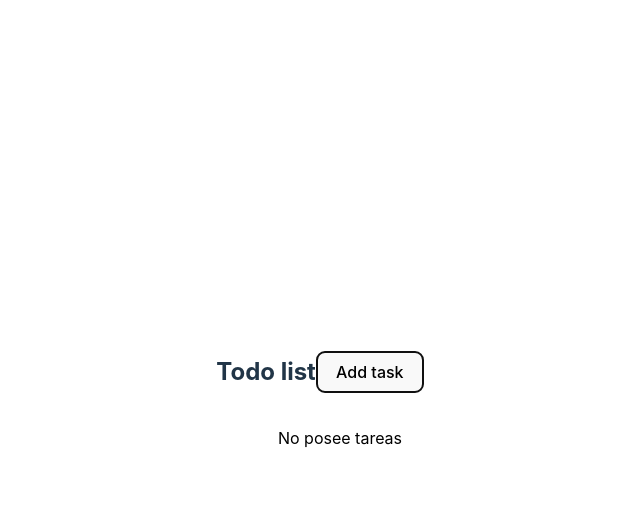
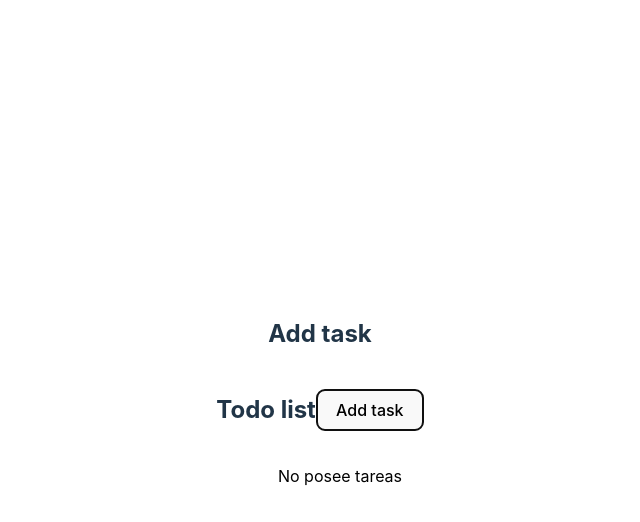
Before and after one commit to ronedev/todo-app, a React (Vite) app in the folder client/: page / in a window 1280 px wide. Both pictures are taken after a click on the button "Add task". Shown: the top 522 px of the page, without its empty margins (320-960 px from the left). Built offline with nearby package versions, Linux system fonts and the light colour scheme.

Commit message:
add: useModal hook and AddModal component to add tasks

```diff
--- a/client/src/App.tsx
+++ b/client/src/App.tsx
@@ -1,15 +1,19 @@
 import React from "react";
 import "./App.css";
+import AddModal from "./components/AddModal";
 import { TodoContext } from "./context/tasksContext";
+import useModal from "./hook/useModal";
 
 function App() {
   const todosContext = React.useContext(TodoContext);
+  const {isOpened, toggle} = useModal()
   console.log(todosContext);
   return (
     <div className="App">
+      {isOpened && <AddModal />}
       <div style={{ display:"flex", justifyContent:"space-between", alignItems:"center"}}>
         <h2>Todo list</h2>
-        <button>Add task</button>
+        <button onClick={toggle}>Add task</button>
       </div>
       <ul>
         {todosContext?.todos.length ? (
--- /dev/null
+++ b/client/src/components/AddModal.tsx
@@ -0,0 +1,11 @@
+import React from 'react'
+
+const AddModal = ()=>{
+    return(
+        <div className='modal'>
+            <h2>Add task</h2>
+        </div>
+    )
+}
+
+export default AddModal
--- /dev/null
+++ b/client/src/hook/useModal.tsx
@@ -0,0 +1,10 @@
+import { useState } from 'react'
+
+const useModal = (initialMode = false) => {
+  const [isOpened, setIsOpened] = useState(initialMode)
+  const [modalData, setModalData] = useState([])
+  const toggle = ()=> setIsOpened(!isOpened)
+  return {isOpened, setIsOpened, modalData, setModalData, toggle}
+}
+
+export default useModal
```
